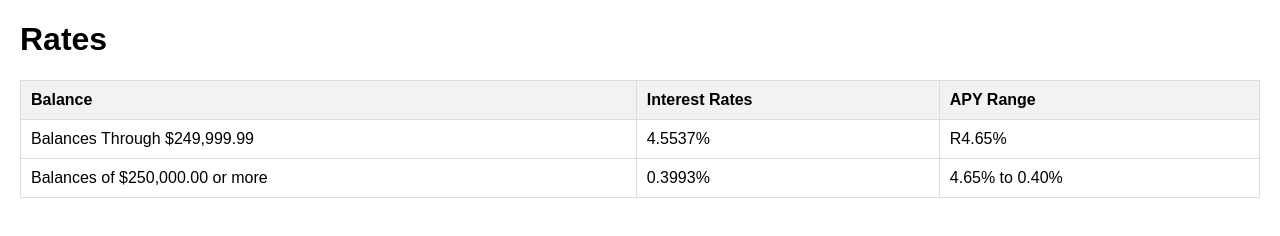
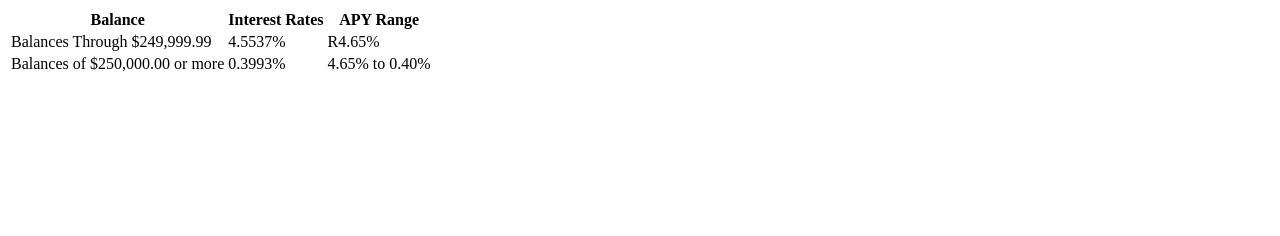
Before and after one commit to jp-PFL/testtable, a plain HTML site: page index.html in a window 1280 px wide. Drawn offline with Linux system fonts and the light colour scheme.

Commit message:
Update index.html

```diff
--- a/index.html
+++ b/index.html
@@ -3,29 +3,8 @@
 <head>
     <meta charset="UTF-8">
     <meta name="viewport" content="width=device-width, initial-scale=1.0">
-    <title>My Table Webpage</title>
-    <style>
-        body {
-            font-family: Arial, sans-serif;
-            margin: 20px;
-        }
-        table {
-            width: 100%;
-            border-collapse: collapse;
-        }
-        th, td {
-            padding: 10px;
-            border: 1px solid #ddd;
-            text-align: left;
-        }
-        th {
-            background-color: #f2f2f2;
-        }
-    </style>
 </head>
 <body>
-
-<h1>Rates</h1>
 
 <table>
     <thead>
```
